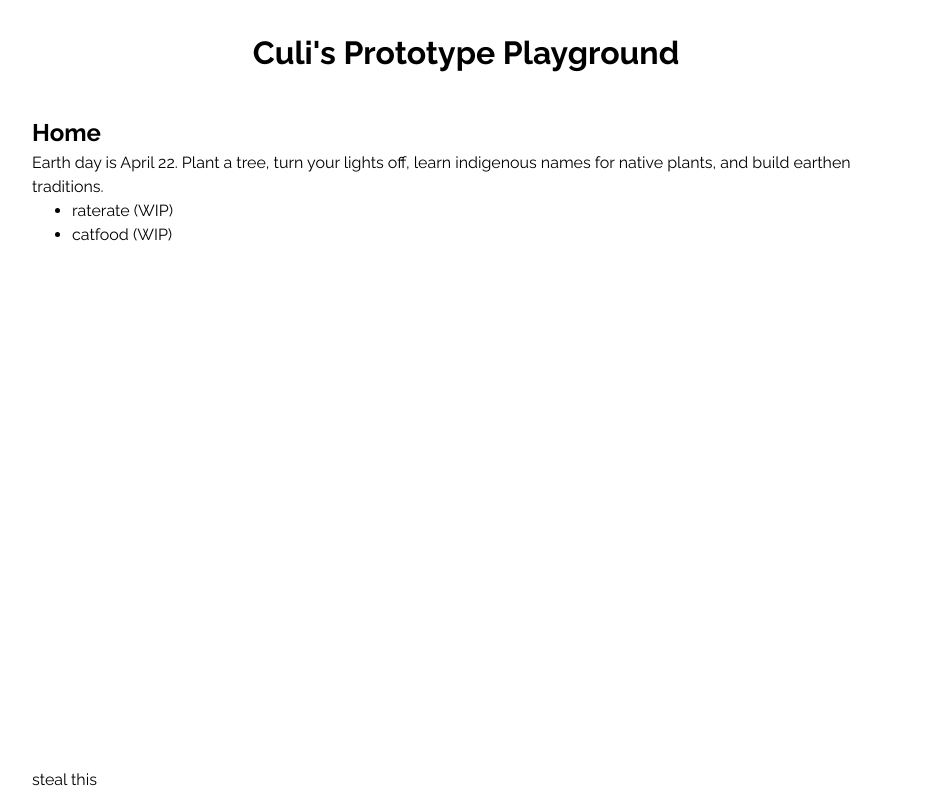
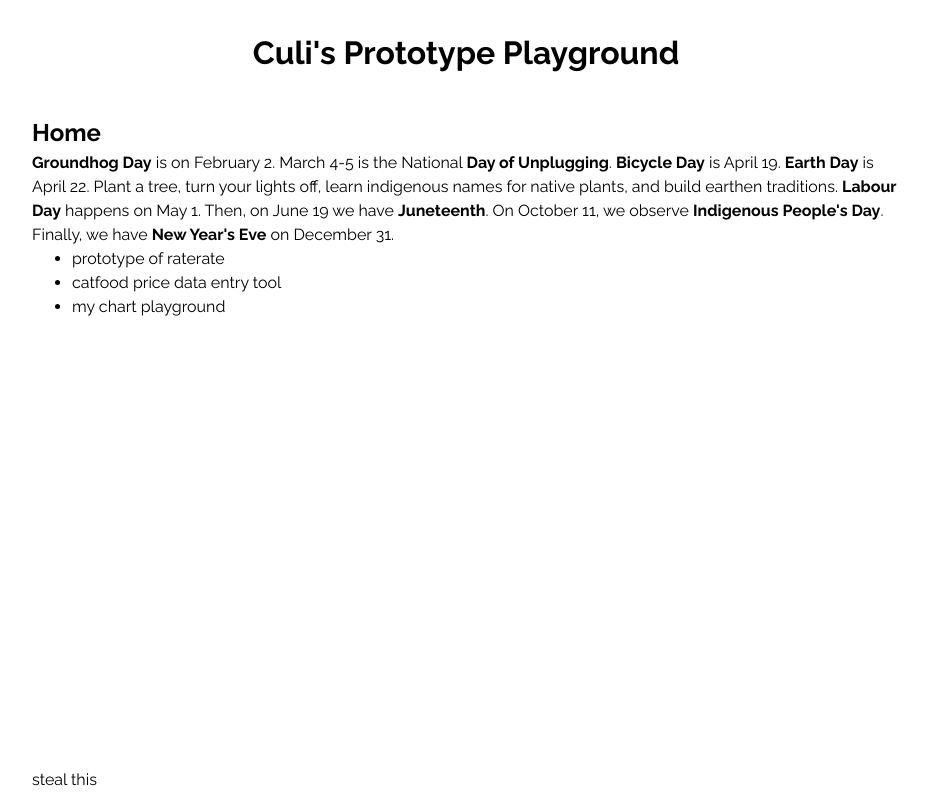
Before and after one commit to tif-calin/react-play, a React app: page / in a window 1280 px wide. Shown: the whole page, without its empty margins (174-1102 px from the left). Built offline with nearby package versions, Linux system fonts and the light colour scheme.

Commit message:
add holidays

```diff
--- a/src/views/home/Home.tsx
+++ b/src/views/home/Home.tsx
@@ -7,14 +7,17 @@ const Home = () => {
     <>
       <PageTitle>Home</PageTitle>
       <p>
-        Earth day is April 22. Plant a tree, turn your lights off, learn indigenous names for native plants, and build earthen traditions.
+       <b>Groundhog Day</b> is on February 2. March 4-5 is the National <b>Day of Unplugging</b>. <b>Bicycle Day</b> is April 19. <b>Earth Day</b> is April 22. Plant a tree, turn your lights off, learn indigenous names for native plants, and build earthen traditions. <b>Labour Day</b> happens on May 1. Then, on June 19 we have <b>Juneteenth</b>. On October 11, we observe <b>Indigenous People&apos;s Day</b>. Finally, we have <b>New Year's Eve</b> on December 31.
       </p>
       <ul>
         <li>
-          <Link to="/rate">raterate</Link> (WIP)
+          <Link to="/rate">prototype of raterate</Link>
         </li>
         <li>
-          <Link to="/catfood">catfood</Link> (WIP)
+          <Link to="/catfood">catfood price data entry tool</Link>
+        </li>
+        <li>
+          <Link to="/charts">my chart playground</Link>
         </li>
       </ul>
     </>
```
